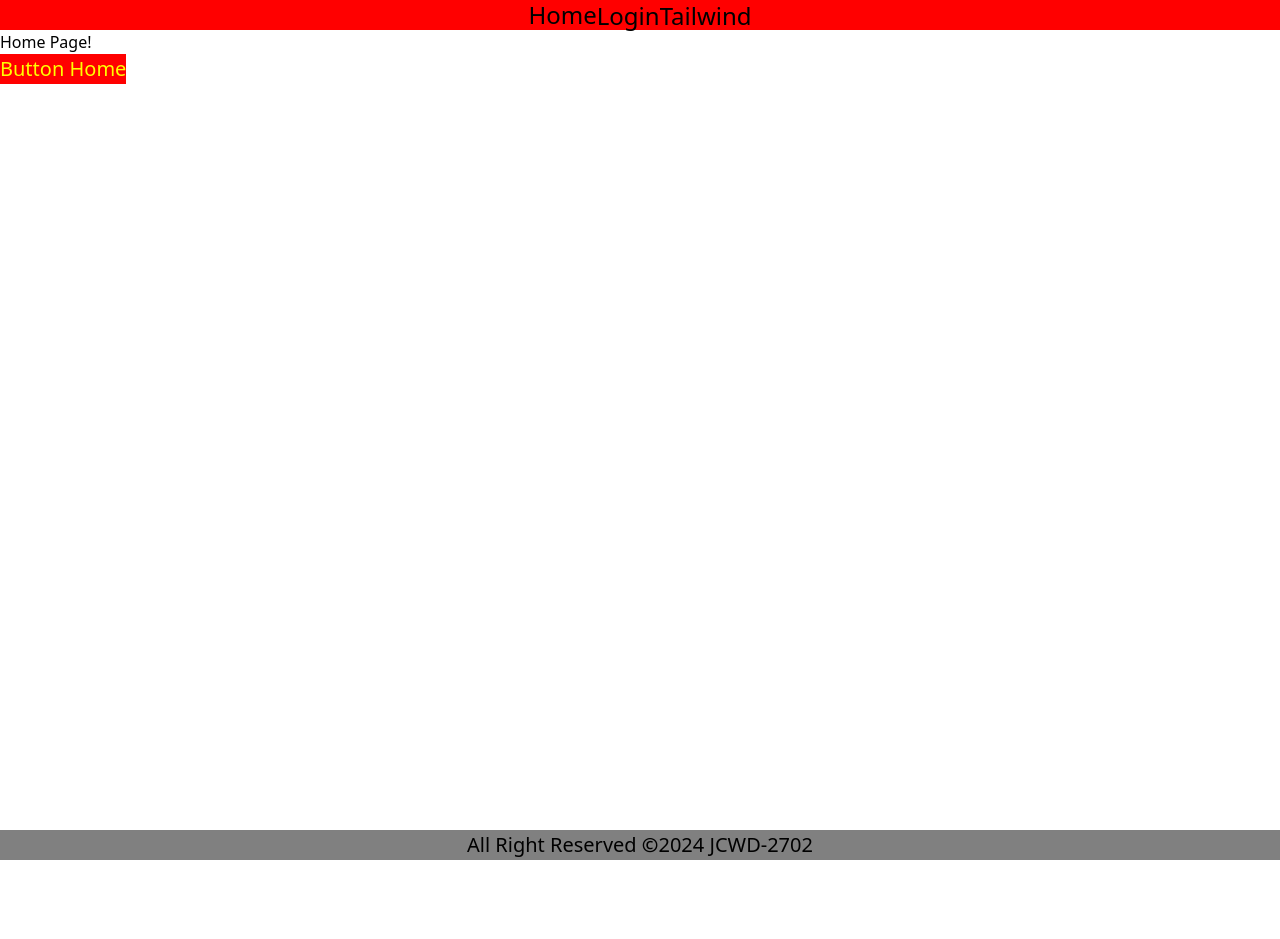
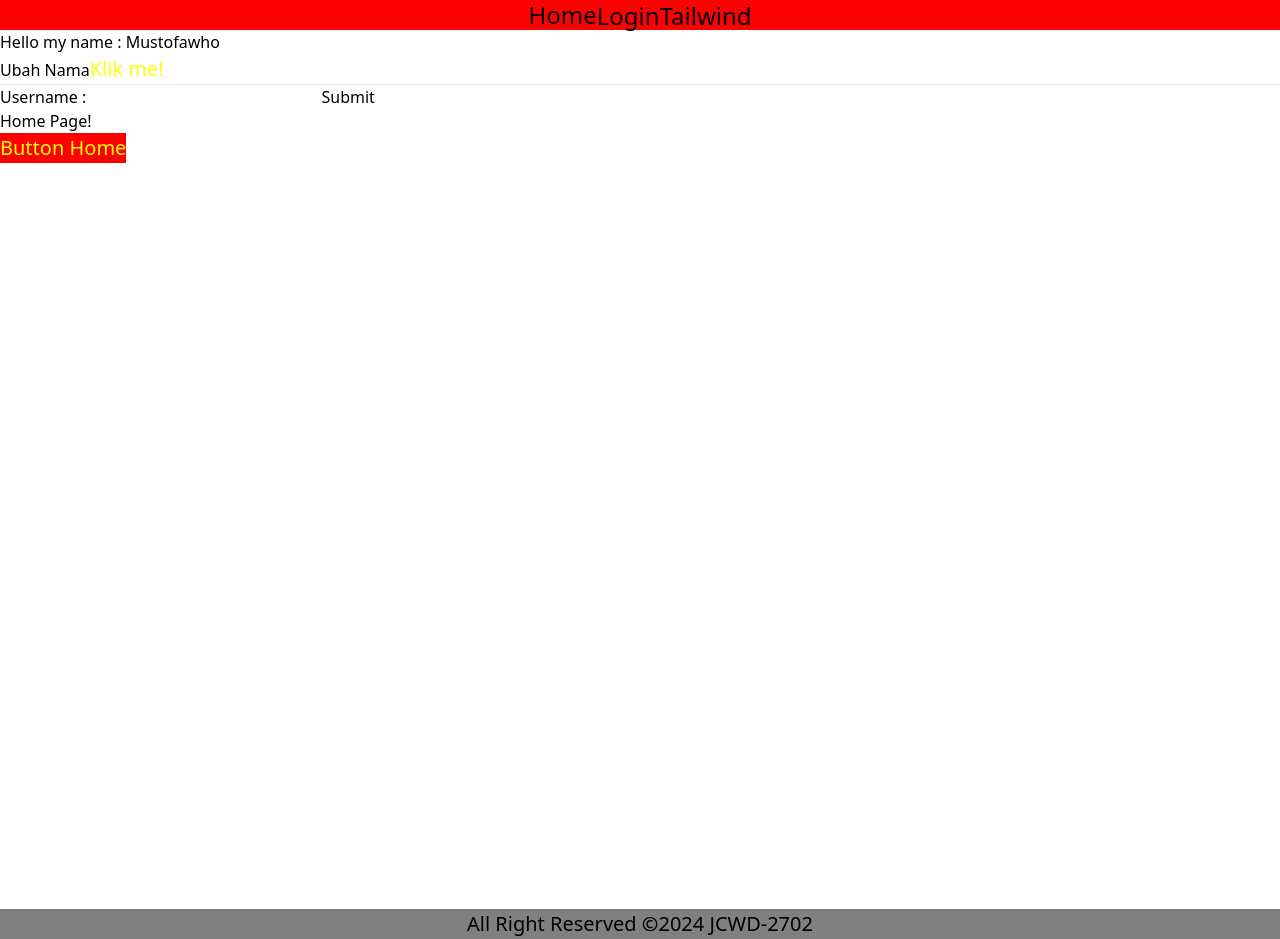
Before and after one commit to Mustofawho0/Purwadhika-Web-Develop, a React (Vite) app in the folder Front-End/Day3/intro-react/: page / in a window 1280 px wide. Before the commit the page ends 860 px from the top, so only its background shows below. Built offline with nearby package versions, Linux system fonts and the light colour scheme.

Commit message:
"refactor: new styling"

```diff
--- a/Front-End/Day3/intro-react/src/App.jsx
+++ b/Front-End/Day3/intro-react/src/App.jsx
@@ -28,15 +28,15 @@ function App() {
     <>
       <NavBar />
       {/* <TestTailwind /> */}
-      {/* <Introduce newValue={getNewName} /> */}
+      <Introduce newValue={getNewName} />
       {/* <p>{getNewName}</p> */}
-      {/* <button onClick={() => changeNameValue()}>Ubah Nama</button> */}
-      {/* <ThisIsAlert clickMe={ThisAlert} /> */}
-      {/* <hr /> */}
-      {/* <InputValue newInputValue={getInput} /> */}
-      {/* <button onClick={() => changeValuebyInput()} type="submit">
+      <button onClick={() => changeNameValue()}>Ubah Nama</button>
+      <ThisIsAlert clickMe={ThisAlert} />
+      <hr />
+      <InputValue newInputValue={getInput} />
+      <button onClick={() => changeValuebyInput()} type="submit">
         Submit
-      </button> */}
+      </button>
       <div style={{ minHeight: "100vh" }}>
         <Outlet />
       </div>
```
